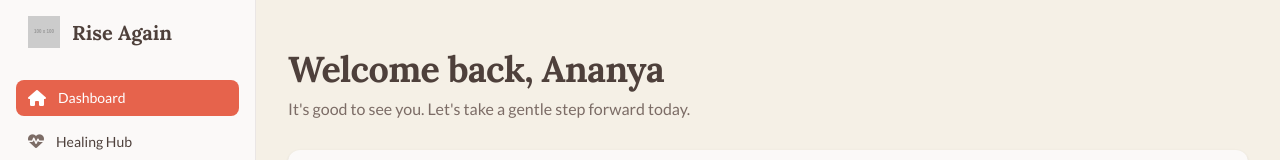
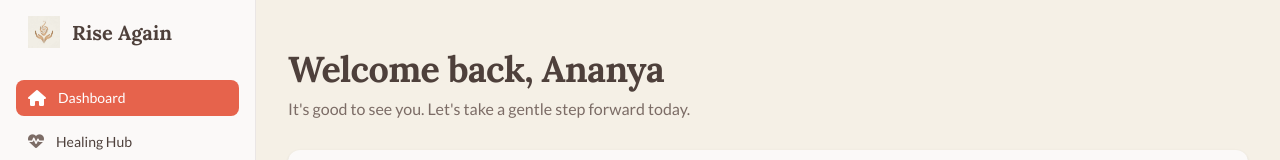
Before and after one commit to anchal2611/rise-again, a website: page dashboard.html in a window 1280 px wide. Shown: the top 160 px of the page. Drawn offline with Linux system fonts and the light colour scheme; placeholder pictures from the web are drawn by us.

Commit message:
Update logo image source in dashboard.html

```diff
--- a/dashboard.html
+++ b/dashboard.html
@@ -28,7 +28,7 @@
             <div class="sidebar-top">
                 <div class="sidebar-header">
                     <div class="logo-container">
-                        <img src="https://placehold.co/100x100/png?text=logo.png" alt="Rise Again Logo" class="logo-img">
+                        <img src="logo.jpg" alt="Rise Again Logo" class="logo-img">
                         <h1 class="logo-title">Rise Again</h1>
                     </div>
                     <button id="close-sidebar-button" class="icon-button">
```
